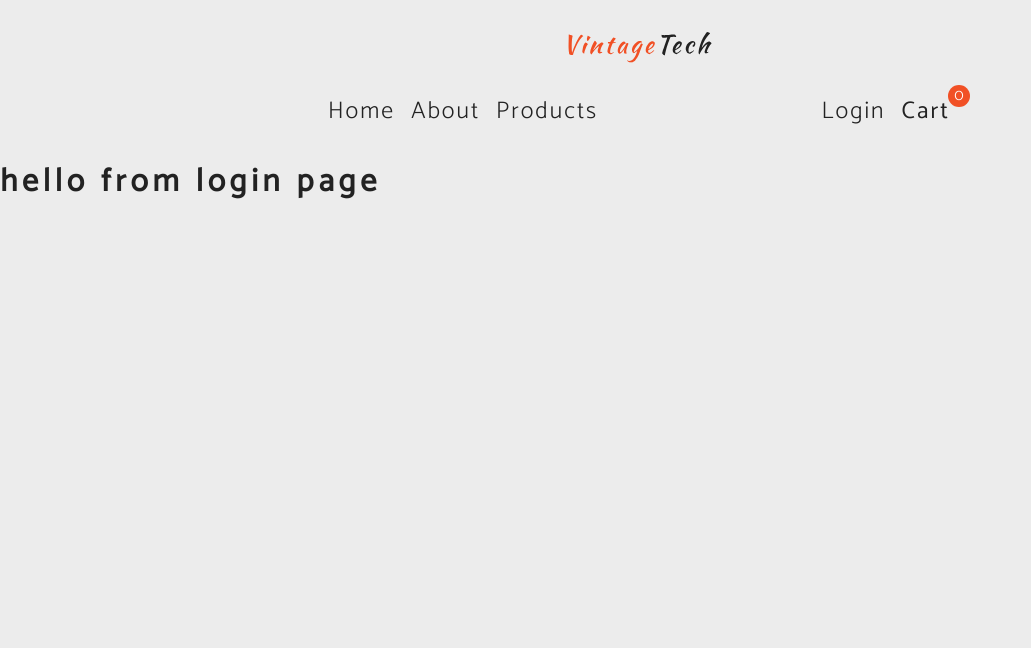
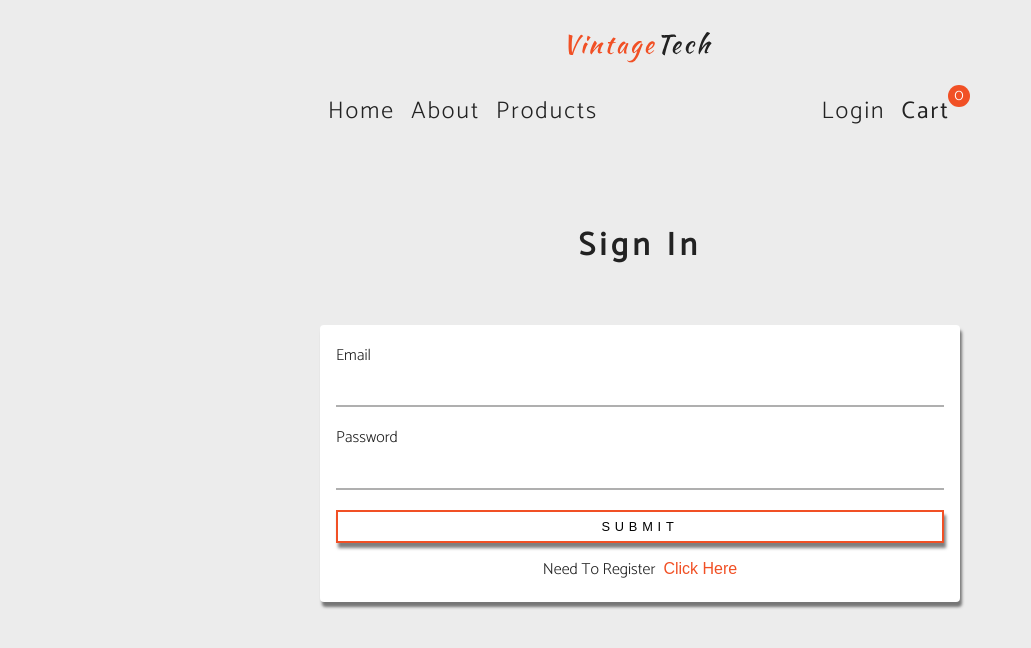
Before and after one commit to arunpratapsingh17/react-prodigious-tech-store-app, a React (Create React App) app: page /login in a window 1280 px wide. Shown: the top 648 px of the page, without its empty margins (0-1031 px from the left). Built offline with nearby package versions, Linux system fonts and the light colour scheme; no server answers.

Commit message:
Login page

```diff
--- a/src/pages/Login.js
+++ b/src/pages/Login.js
@@ -1,5 +1,76 @@
 import React from "react";
+import { useHistory } from "react-router-dom";
+//strapi function
+
+//handle user
 
 export default function Login() {
-  return <h1>hello from login page</h1>;
+  const history = useHistory();
+  const [email, setEmail] = React.useState("");
+  const [password, setPassword] = React.useState("");
+  const [username, setUsername] = React.useState("default");
+  const [isMember, setIsMember] = React.useState(true);
+
+  let isEmpty = false;
+  const toggleMember = () => {};
+  const handleSubmit = async (e) => {};
+  return (
+    <section className="form section">
+      <h2 className="section-title">{isMember ? "sign in" : "Register"}</h2>
+      <form className="login-form">
+        {/* Single Input */}
+        <div className="form-control">
+          <label htmlFor="email">email</label>
+          <input
+            type="email"
+            id="email"
+            value={email}
+            onChange={(e) => setEmail(e.target.value)}
+          />
+        </div>
+        <div className="form-control">
+          <label htmlFor="Password">Password</label>
+          <input
+            type="Password"
+            id="Password"
+            value={password}
+            onChange={(e) => setPassword(e.target.value)}
+          />
+        </div>
+        {!isMember && (
+          <div className="form-control">
+            <label htmlFor="Username">Username</label>
+            <input
+              type="Username"
+              id="Username"
+              value={username}
+              onChange={(e) => setUsername(e.target.value)}
+            />
+          </div>
+        )}
+        {/* End of single input */}
+        {/* Empty form text */}
+        {isEmpty && (
+          <p className="form-empty">Please fill out all form fields</p>
+        )}
+        {/* Button for login */}
+        {!isEmpty && (
+          <button
+            className="btn btn-block"
+            type="submit"
+            onClick={handleSubmit}
+          >
+            submit
+          </button>
+        )}
+        {/* Register link */}
+        <p className="register-link">
+          {isMember ? "Need To Register" : "Already a member"}
+          <button type="button" onClick={handleSubmit}>
+            click here
+          </button>
+        </p>
+      </form>
+    </section>
+  );
 }
```
